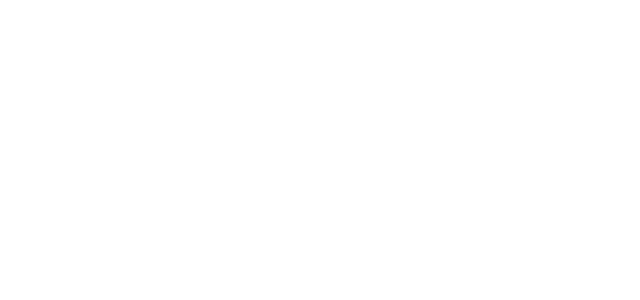
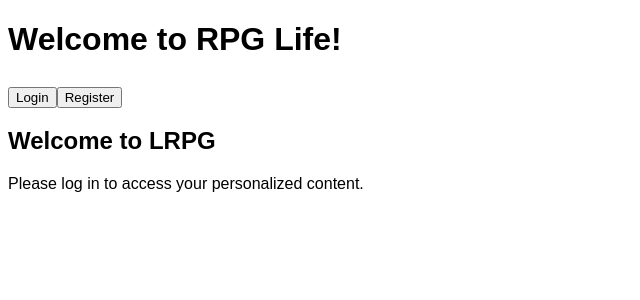
Before and after one commit to TataStudio/LRPG, a React (Create React App) app: page / in a window 1280 px wide. Shown: the top 300 px of the page, without its empty margins (0-640 px from the left). Built offline with nearby package versions, Linux system fonts and the light colour scheme.

Commit message:
login Landing Test 20

```diff
--- a/src/App.js
+++ b/src/App.js
@@ -13,6 +13,10 @@ function App() {
   const [showRegisterModal, setShowRegisterModal] = useState(false);
   const [showLoginModal, setShowLoginModal] = useState(false);
 
+  const isProduction = process.env.NODE_ENV === 'production';
+  // Use /LRPG as basename in production, otherwise use default
+  const baseName = isProduction ? '/LRPG' : '/';
+
   const handleRegister = async (username, email, password) => { /* ... */ };
   const handleLogin = (username) => {
     setLoggedInUser(username);
@@ -21,7 +25,7 @@ function App() {
   const handleLogout = () => { setLoggedInUser(null); };
 
   return (
-    <Router basename="/LRPG">
+    <Router basename={baseName}>
       <div>
         {!loggedInUser && <h1>Welcome to RPG Life!</h1>}
         <NavigationButtons
```
